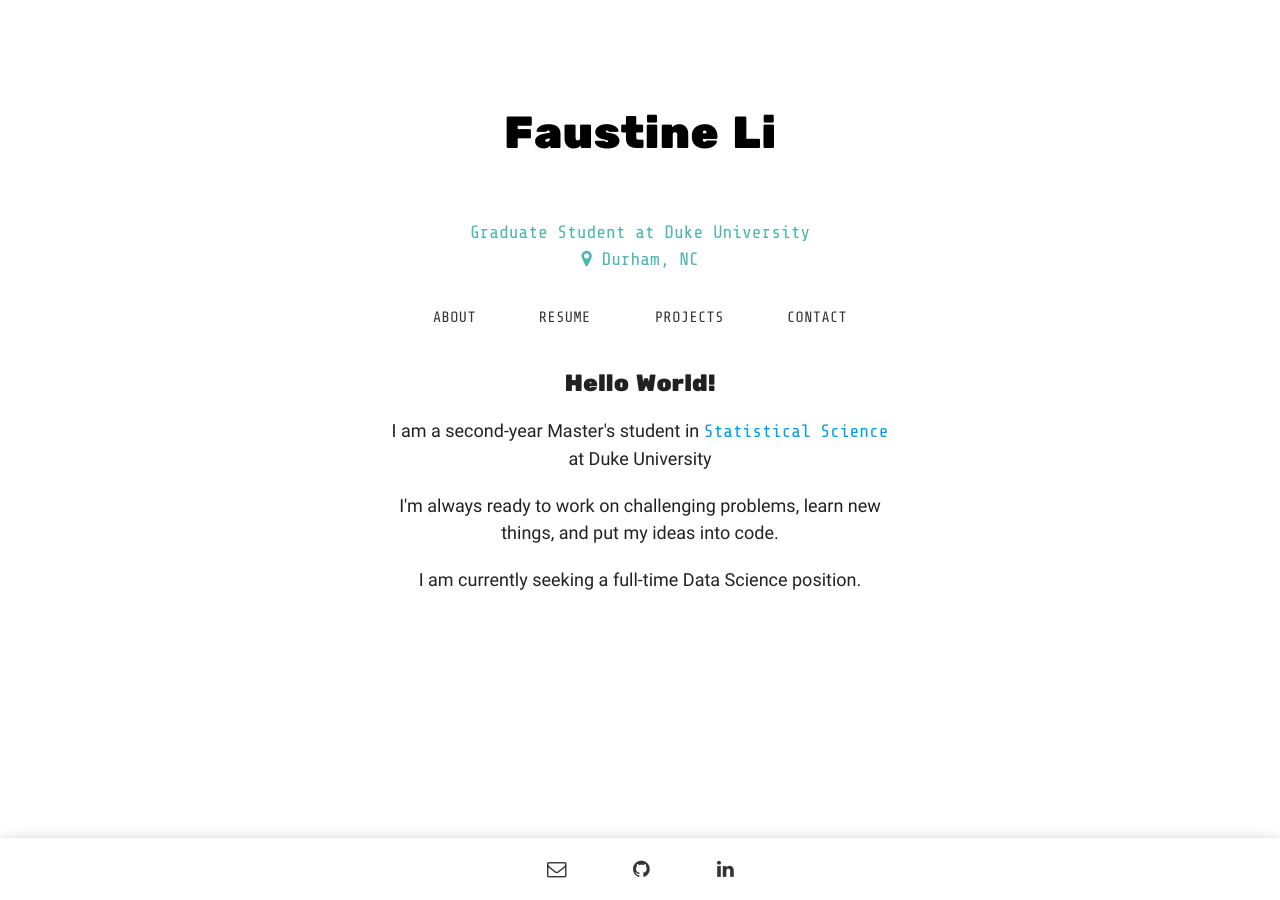
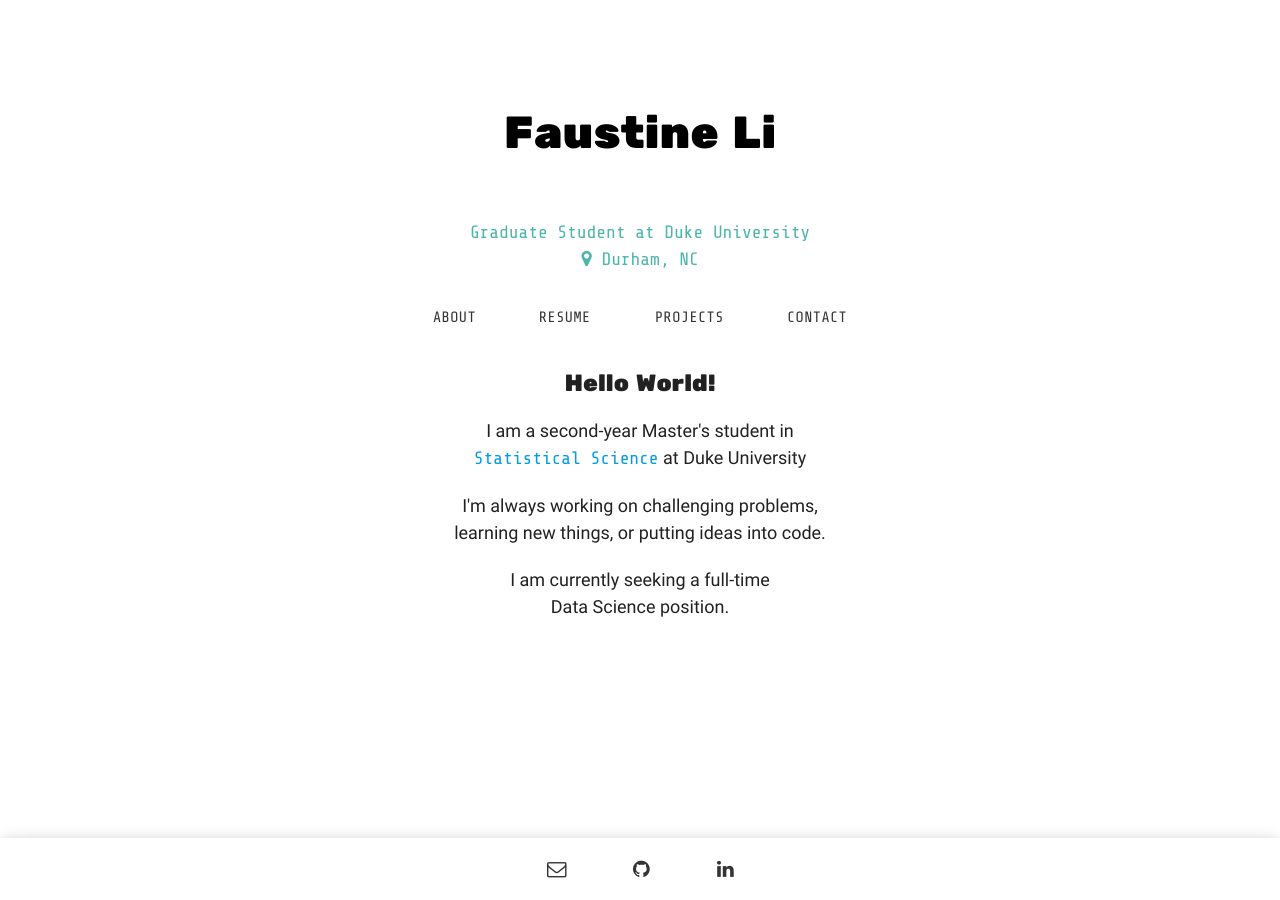
Before and after one commit to FaustineLi/FaustineLi.github.io, a Jekyll site: the page built from index.html, in a window 1280 px wide. Built offline with Jekyll 4.4.1, drawn with Linux system fonts in a browser that asks for light colours.

Commit message:
try different breaks

```diff
--- a/index.html
+++ b/index.html
@@ -19,9 +19,9 @@ layout: default
   <h2 class="my-mini-heading">Hello World!</h2>
   <ul>
     <li>
-    <p class="my-item">I am a second-year Master's student in <wbr><a href='//stat.duke.edu'>Statistical Science</a> at Duke University</p>
-    <p class="my-item">I'm always ready to work on challenging problems, <wbr>learn new things, and put my ideas into code.</p>
-    <p class="my-item">I am currently seeking a full-time <wbr>Data Science position.</p>
+    <p class="my-item">I am a second-year Master's student in <br><a href='//stat.duke.edu'>Statistical Science</a> at Duke University</p>
+    <p class="my-item">I'm always working on challenging problems, <br>learning new things, or putting ideas into code.</p>
+    <p class="my-item">I am currently seeking a full-time <br>Data Science position.</p>
   </ul>
 </div>
 
```
